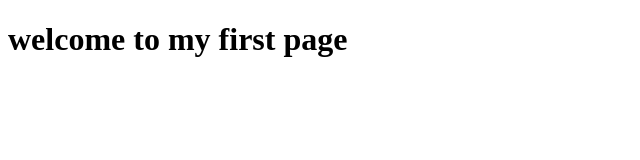
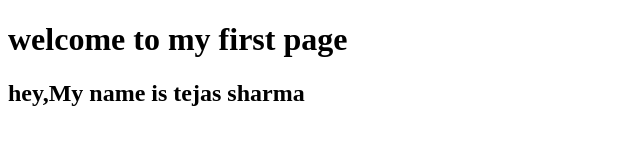
Before and after one commit to TejasSharma52/My_Html_page, a plain HTML site: page index.html in a window 1280 px wide. Shown: the whole page, without its empty margins (0-640 px from the left). Drawn offline with Linux system fonts and the light colour scheme.

Commit message:
version 2.0

```diff
--- a/index.html
+++ b/index.html
@@ -7,5 +7,6 @@
 </head>
 <body>
     <h1>welcome to my first page</h1>
+    <h2>hey,My name is tejas sharma</h2>
 </body>
 </html>
```
